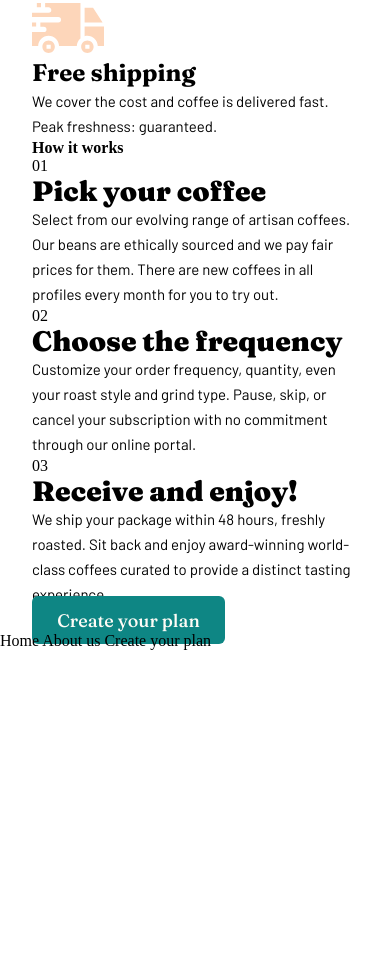
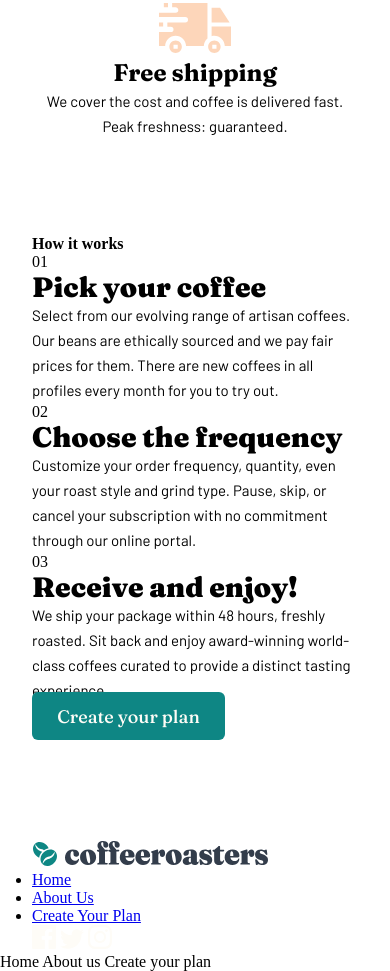
Before and after one commit to btaylor13/coffeeroasters-subscriptionFEM, a website: page index.html in a window 390 px wide. Shown: the part 2655-3626 px from the top of the page. Before the commit the page ends 3305 px from the top, so only its background shows below. Drawn offline with Linux system fonts and the light colour scheme.

Commit message:
completed markup for homepage - I need to restructure the scss files to make them more organized

```diff
--- a/index.html
+++ b/index.html
@@ -143,7 +143,7 @@
         </section>
         <!-- Why Choose Us Section -->
         <section class="why">
-          <h2 class="why__heading--main heading-2">Why Choose Us?</h2>
+          <h2 class="why__heading heading-2">Why Choose Us?</h2>
           <p class="why__description body-text">
             A large part of our role is choosing which particular coffees will
             be featured in our range. This means working closely with the best
@@ -235,6 +235,53 @@
           <!-- Create your plan button -->
           <a href="#" class="how__btn btn-main">Create your plan</a>
         </section>
+
+        <footer class="footer">
+          <div class="footer__navigation">
+            <div class="footer__logo-container">
+              <img
+                src="assets/shared/desktop/logo.svg"
+                alt="logo"
+                class="footer__logo"
+              />
+            </div>
+            <ul class="footer__nav-menu">
+              <li class="footer__nav-item">
+                <a href="#" class="footer__nav-link">Home</a>
+              </li>
+              <li class="footer__nav-item">
+                <a href="#" class="footer__nav-link">About Us</a>
+              </li>
+              <li class="footer__nav-item">
+                <a href="#" class="footer__nav-link">Create Your Plan</a>
+              </li>
+            </ul>
+          </div>
+          <div class="footer__social">
+            <!-- facebook icon -->
+            <a href="https://www.facebook.com/" class="footer__social-link"
+              ><img
+                src="assets/shared/desktop/icon-facebook.svg"
+                alt="Facebook icon"
+                class="footer__social-icon"
+            /></a>
+            <!-- twitter icon -->
+            <a href="https://www.twitter.com" class="footer__social-link"
+              ><img
+                src="assets/shared/desktop/icon-twitter.svg"
+                alt="Facebook icon"
+                class="footer__social-icon"
+            /></a>
+
+            <!-- instagram icon -->
+            <a href="instagram.com" class="footer__social-link"
+              ><img
+                src="assets/shared/desktop/icon-instagram.svg"
+                alt="Facebook icon"
+                class="footer__social-icon"
+            /></a>
+          </div>
+        </footer>
       </header>
     </div>
     Home About us Create your plan
--- a/sass/main.scss
+++ b/sass/main.scss
@@ -186,6 +186,169 @@
 
 // WHY CHOOSE US SECTION
 
+.why {
+  text-align: center;
+  margin-bottom: 6rem;
+  &__heading {
+  }
+
+  &__description {
+  }
+
+  &__items-container {
+  }
+  &__item {
+    &-icon {
+    }
+    &-heading {
+    }
+    &-description {
+    }
+  }
+}
+
 // WHY CHOOSE US MEDIA QUERIES TABLET
+@media only screen and (max-width: 46rem) {
+  .why {
+    &__heading {
+    }
+
+    &__description {
+    }
+
+    &__items-container {
+    }
+    &__item {
+      &-icon {
+      }
+      &-heading {
+      }
+      &-description {
+      }
+    }
+  }
+}
 
 // WHY CHOOSE US MEDIA QUERIES MOBILE
+@media only screen and (max-width: 35rem) {
+  .why {
+    &__heading {
+    }
+
+    &__description {
+    }
+
+    &__items-container {
+    }
+    &__item {
+      &-icon {
+      }
+      &-heading {
+      }
+      &-description {
+      }
+    }
+  }
+}
+
+// HOW IT WORKS SECTION
+.how {
+  margin-bottom: 7rem;
+  &__heading {
+  }
+  &__line-decor {
+  }
+  &__steps-container {
+  }
+
+  &__item {
+    &-number {
+    }
+    &-heading {
+    }
+    &-description {
+    }
+  }
+  &__btn {
+  }
+}
+// HOW IT WORKS MEDIA QUERIES TABLET
+
+@media only screen and (max-width: 46rem) {
+  .how {
+    margin-bottom: 7rem;
+    &__heading {
+    }
+    &__line-decor {
+    }
+    &__steps-container {
+    }
+
+    &__item {
+      &-number {
+      }
+      &-heading {
+      }
+      &-description {
+      }
+    }
+    &__btn {
+    }
+  }
+}
+
+// HOW IT WORKS MEDIA QUERIES MOBILE
+@media only screen and (max-width: 35rem) {
+  .how {
+    margin-bottom: 7rem;
+    &__heading {
+    }
+    &__line-decor {
+    }
+    &__steps-container {
+    }
+
+    &__item {
+      &-number {
+      }
+      &-heading {
+      }
+      &-description {
+      }
+    }
+    &__btn {
+    }
+  }
+}
+
+// FOOTER SECTION
+
+.footer {
+  &__navigation {
+  }
+
+  &__logo-container {
+  }
+
+  &__logo {
+  }
+
+  &__nav-menu {
+  }
+
+  &__nav-item {
+  }
+
+  &__nav-link {
+  }
+  &__social {
+    &-link {
+    }
+    &-icon {
+    }
+  }
+}
+
+// FOOTER SECTION MEDIA QUERIES TABLET
+
+// FOOTER SETION MEDIA QUERIES TABLET
```
Also changed, not shown: styles.css.
